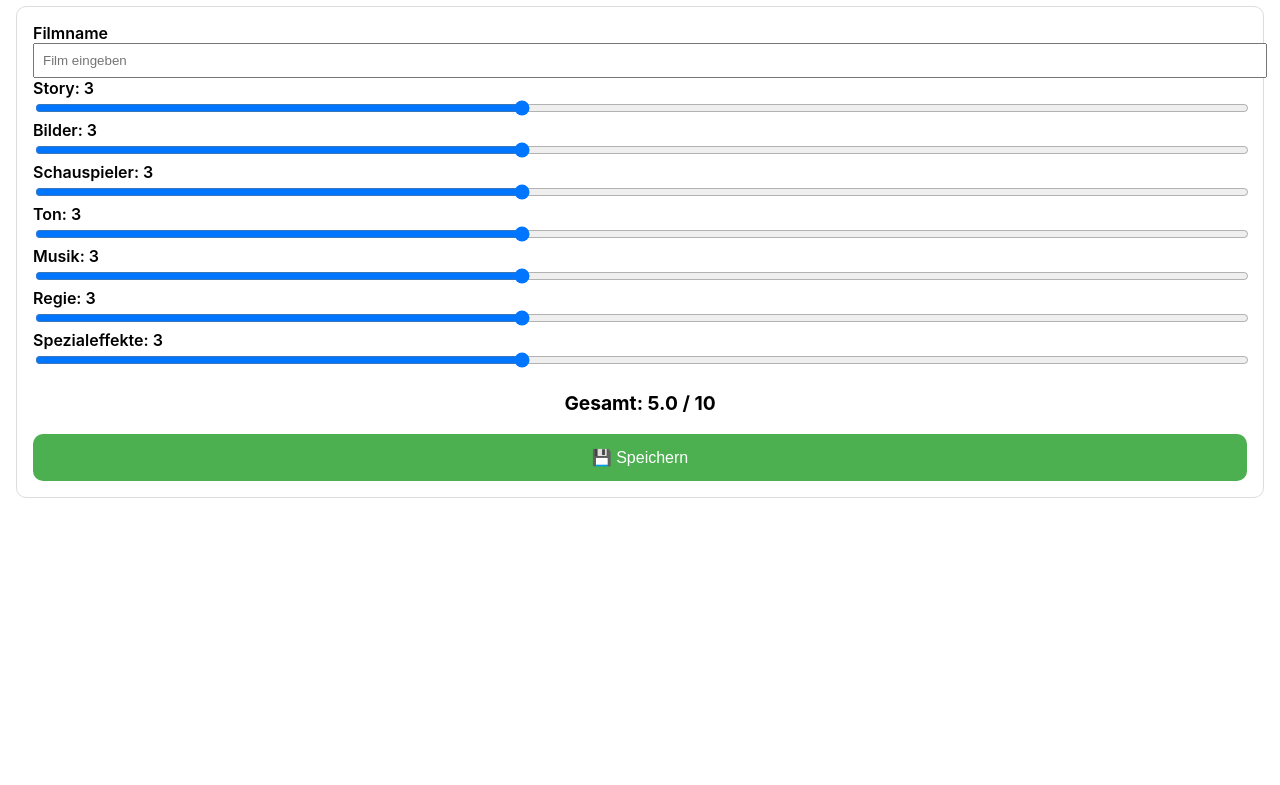
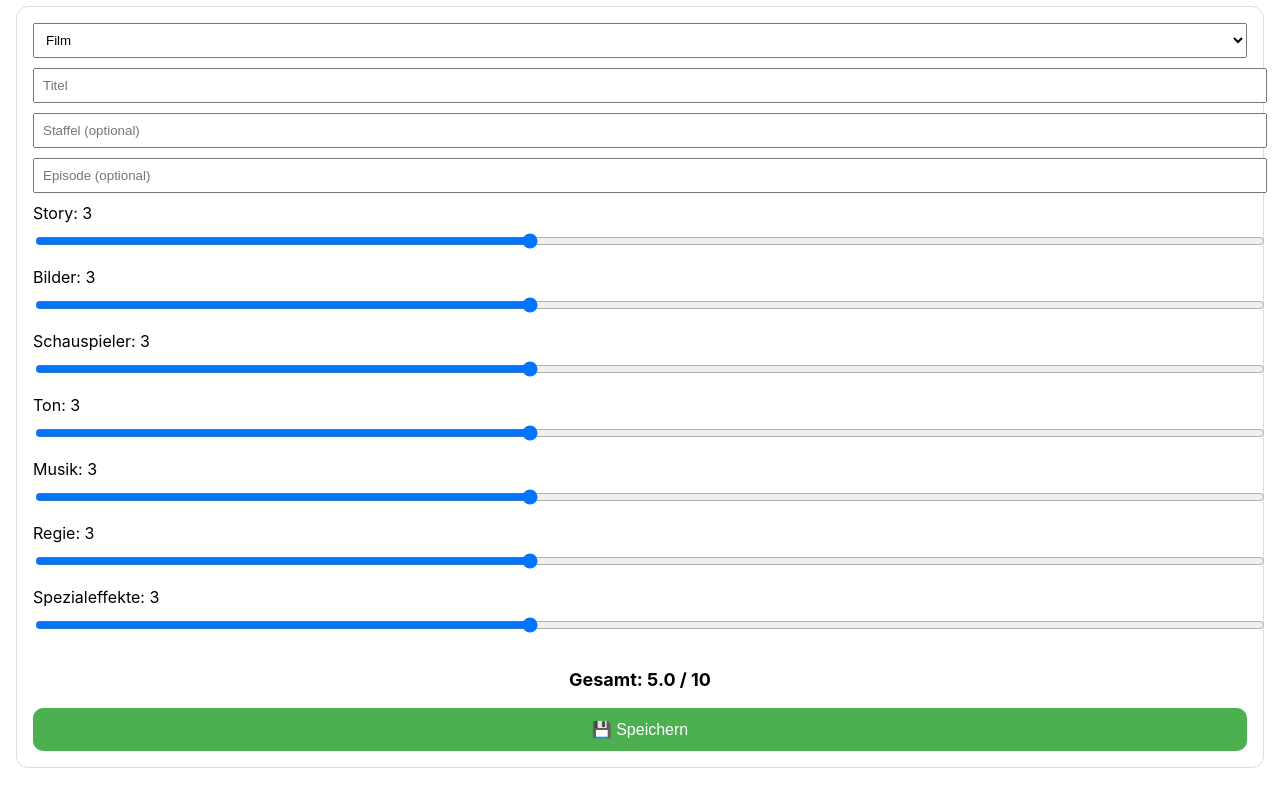
Before and after one commit to kaiknup-creator/film-bewertung, a plain HTML site: page index.html in a window 1280 px wide. Shown: the part 76-861 px from the top of the page. Before the commit the page ends 800 px from the top, so only its background shows below. Drawn offline with Linux system fonts and the light colour scheme.

Commit message:
Update index.html

```diff
--- a/index.html
+++ b/index.html
@@ -1,58 +1,55 @@
 <!DOCTYPE html>
 <html lang="de">
 <head>
-  <meta charset="UTF-8" />
-  <meta name="viewport" content="width=device-width, initial-scale=1.0" />
-  <title>Film Bewertung</title>
+<meta charset="UTF-8">
+<meta name="viewport" content="width=device-width, initial-scale=1.0">
+<title>Film & Serien Bewertung</title>
 
 <link rel="manifest" href="manifest.json">
 <meta name="apple-mobile-web-app-capable" content="yes">
-  <meta name="apple-mobile-web-app-status-bar-style" content="default">
 
 <style>
-    body {
-      font-family: -apple-system, BlinkMacSystemFont, sans-serif;
-      margin: 16px;
-    }
-    h1 { text-align: center; }
-    .card {
-      border: 1px solid #ddd;
-      border-radius: 10px;
-      padding: 16px;
-      margin-bottom: 16px;
-    }
-    label { font-weight: 600; }
+body { font-family: -apple-system; margin: 16px; }
+h1, h2 { text-align: center; }
+.card { border: 1px solid #ddd; border-radius: 12px; padding: 16px; margin-bottom: 16px; }
+input, select { width: 100%; padding: 8px; margin-bottom: 10px; }
 input[type=range] { width: 100%; }
-    .score {
-      font-size: 1.2em;
-      font-weight: bold;
-      text-align: center;
-    }
-    button {
-      width: 100%;
-      padding: 14px;
-      font-size: 16px;
-      border-radius: 10px;
-      border: none;
-      background: #4CAF50;
-      color: white;
-    }
+button { padding: 12px; width: 100%; border: none; border-radius: 10px; background: #4CAF50; color: white; font-size: 16px; }
+.delete { background: #d9534f; margin-top: 8px; }
+.score { font-size: 18px; font-weight: bold; text-align: center; }
+
+.green { color: green; }
+.yellow { color: orange; }
+.red { color: red; }
 </style>
 </head>
+
 <body>
 
-<h1>🎬 Film Bewertung</h1>
+<h1>🎬 Bewertung</h1>
 
 <div class="card">
-  <label>Filmname</label>
-  <input id="filmname" placeholder="Film eingeben" style="width:100%;padding:8px">
+<select id="type">
+  <option value="Film">Film</option>
+  <option value="Serie">Serie</option>
+</select>
+
+<input id="title" placeholder="Titel">
+
+<input id="season" placeholder="Staffel (optional)">
+<input id="episode" placeholder="Episode (optional)">
 
 <div id="ratings"></div>
 
 <p class="score">Gesamt: <span id="total">–</span> / 10</p>
 
-  <button onclick="saveFilm()">💾 Speichern</button>
+<button onclick="save()">💾 Speichern</button>
 </div>
+
+<h2>🏆 Ranking</h2>
+<div id="list"></div>
+
+<button onclick="exportExcel()">📤 Excel Export</button>
 
 <script src="app.js"></script>
 </body>
```
Lines whose indentation alone changed are shown as unchanged.
